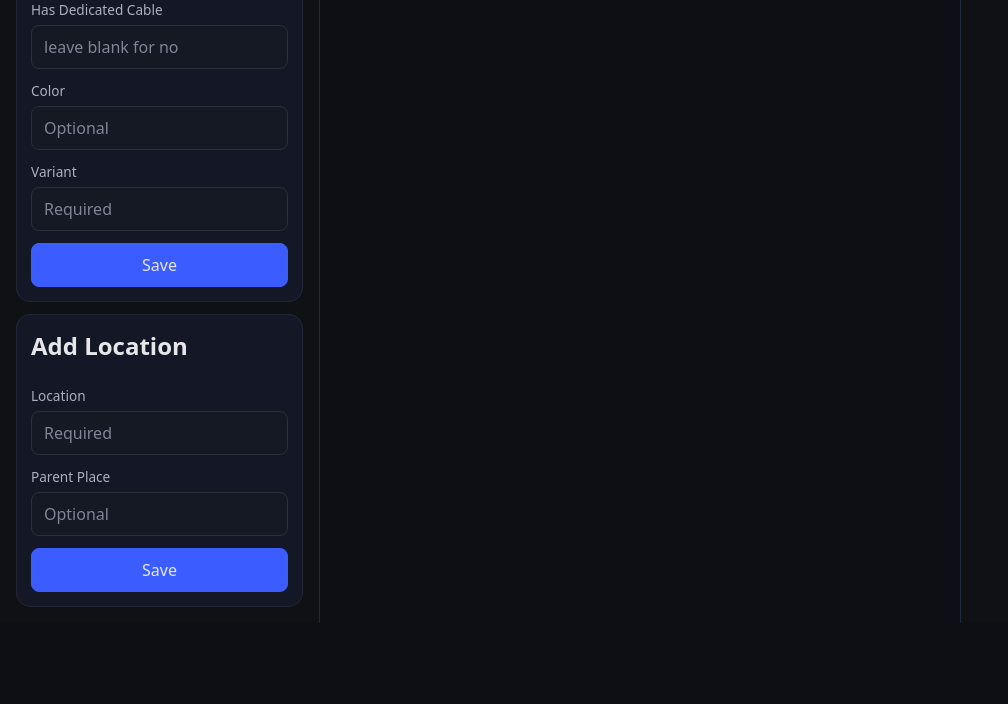
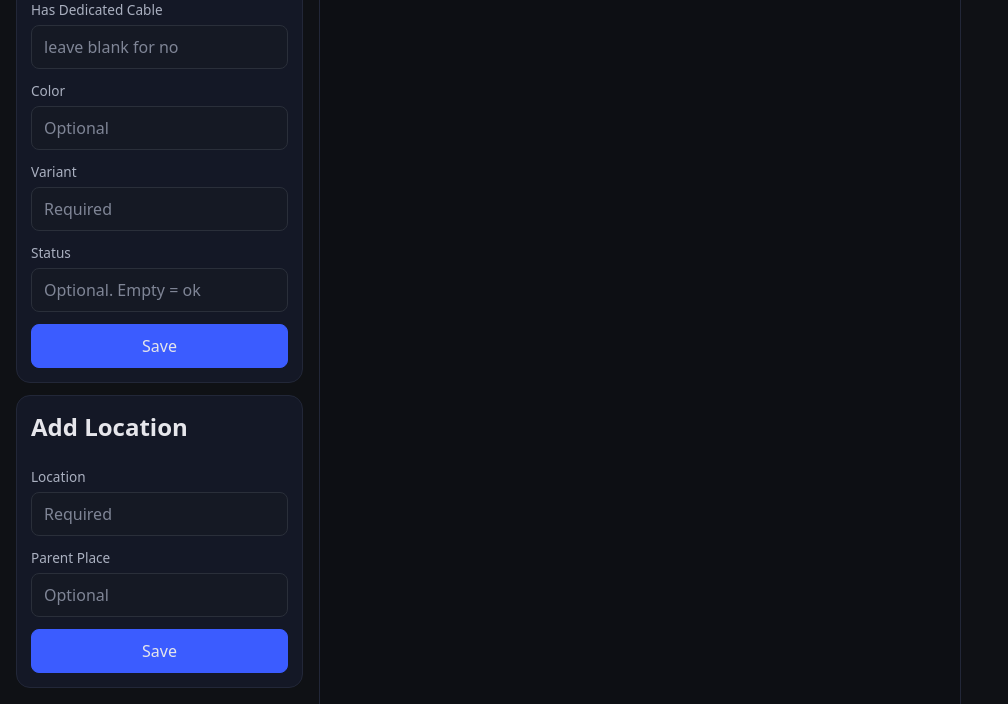
Before and after one commit to yoshakami/inventory, a Flask app: page / in a window 1280 px wide. Shown: the part 1719-2423 px from the top of the page, without its empty margins (0-1008 px from the left). Before the commit the page ends 2342 px from the top, so only its background shows below. Run offline with Flask 3, Linux system fonts and the light colour scheme.

Commit message:
add status

```diff
--- a/app.py
+++ b/app.py
@@ -96,7 +96,7 @@ def item_to_dict(i: Item):
         "id": i.id, "group": i.group.name, "instruction": i.group.instruction, "battery": battery_to_dict(i.group.battery),
         "tags": [t.name for t in i.group.tags], "location": location_helper_func(i.location), "last_seen": iso(i.last_seen_date),
         "last_charge": iso(i.last_charge_date), "acquired": iso(i.acquired_date), "has_cable": i.has_dedicated_cable, "bought_place": i.bought_place, "price": i.price,
-        "color": i.color, "variant": i.variant, }
+        "color": i.color, "variant": i.variant, "status": i.status, }
 
 
 @app.route("/api/items/tag")
@@ -260,6 +260,19 @@ def search_items_by_color():
                 lambda i: i.color)
         return jsonify([item_to_dict(i) for i in filtered])
 
+@app.route("/api/items/status")
+def search_items_by_status():
+    q = normalize(request.args.get("q", ""))
+    with SessionLocal() as s:
+        items = s.query(Item).all()
+        filtered = [
+            i for i in items if i.status and q in normalize(i.status)]
+        if is_autocomplete():
+            return autocomplete(
+                filtered,
+                lambda i: i.status)
+        return jsonify([item_to_dict(i) for i in filtered])
+
 @app.route("/api/items/price")
 def search_items_by_price():
     q = request.args.get("q", type=float)
@@ -391,6 +404,7 @@ def apply_item_fields(item, data):
         setattr(item, field, cast(data.get(field)))
     item.bought_place = (data.get("bought_place") or "").strip() or None
     item.color = (data.get("color") or "").strip() or None
+    item.status = (data.get("status") or "").strip() or None
     item.variant = (data.get("variant") or "").strip() or None
 
 
--- a/models.py
+++ b/models.py
@@ -103,6 +103,7 @@ class Item(Base):
     bought_place: Mapped[Optional[str]] = mapped_column(String(100))
     variant: Mapped[Optional[str]] = mapped_column(String(100))
     color: Mapped[Optional[str]] = mapped_column(String(50))
+    status: Mapped[Optional[str]] = mapped_column(String(50))
     price: Mapped[Optional[float]] = mapped_column(Float)
 
 
--- a/static/script.js
+++ b/static/script.js
@@ -111,10 +111,13 @@ async function handleAutocompleteSelect({ input, item }) {
       url = `/api/items/group-id?q=${encodeURIComponent(item.id)}`
       break
     case "color":
-      url = `/api/items/group-id?q=${encodeURIComponent(item.id)}`
+      url = `/api/items/color?q=${encodeURIComponent(item.id)}`
       break
     case "variant":
-      url = `/api/items/group-id?q=${encodeURIComponent(item.id)}`
+      url = `/api/items/variant?q=${encodeURIComponent(item.id)}`
+      break
+    case "status":
+      url = `/api/items/status?q=${encodeURIComponent(item.id)}`
       break
   }
 
@@ -309,6 +312,7 @@ function loadItem(item) {
   price.value = item.price ?? ""
   variant.value = item.variant || ""
   color.value = item.color || ""
+  statusID.value = item.status || ""
 }
 function loadItemForEdit(item) {
   loadItemGroup(item)
@@ -355,16 +359,15 @@ function renderResults(items) {
         ` : ""}
 
         ${isoLabel("Location", item.location)}
-        ${isoLabel("Bought at", item.bought_place)}
         ${isoLabel("Color", item.color)}
         ${isoLabel("Variant", item.variant)}
+        ${isoLabel("Bought at", item.bought_place)}
         ${isoLabel("Price", item.price ? `€${item.price}` : null)}
-
+        ${isoLabel("Last seen", item.last_seen)}
         ${isoLabel("Acquired", item.acquired)}
-        ${isoLabel("Last seen", item.last_seen)}
         ${isoLabel("Last charged", item.last_charge)}
-
         ${boolLabel("🔌 Dedicated cable included", item.has_cable)}
+        ${isoLabel("Status", item.status)}
       </div>
     `
 
@@ -431,7 +434,7 @@ itemID = document.querySelector("#itemID")
 add_item_button = document.querySelector("#addItemButton")
 color = document.querySelector("#color")
 variant = document.querySelector("#variant")
-
+statusID = document.querySelector("#status")
 
 addItemButton.addEventListener("click", async () => {
   const payload = {
@@ -439,14 +442,15 @@ addItemButton.addEventListener("click", async () => {
     group: itemGroup.value,
     location: locationInput.value,
 
-    color: color.value || null,
-    variant: variant.value || null,
     last_seen_date: lastSeenDate.value || null,
     last_charge_date: lastChargeDate.value || null,
     acquired_date: acquiredDate.value || null,
     has_dedicated_cable: Boolean(hasDedicatedCable.value),
     bought_place: boughtPlace.value || null,
     price: price.value ? Number(price.value) : null,
+    color: color.value || null,
+    variant: variant.value || null,
+    status: statusID.value || null,
   }
 
   const resp = await fetch("/api/items", {
--- a/templates/index.html
+++ b/templates/index.html
@@ -147,6 +147,11 @@
             <input id="variant" placeholder="Required" />
             <ul class="autocomplete-list" hidden></ul>
           </div>
+          <div>
+            <label>Status</label>
+            <input id="status" placeholder="Optional. Empty = ok" />
+            <ul class="autocomplete-list" hidden></ul>
+          </div>
           <button id="addItemButton">Save</button>
         </div>
         <div class="card stack">
```
